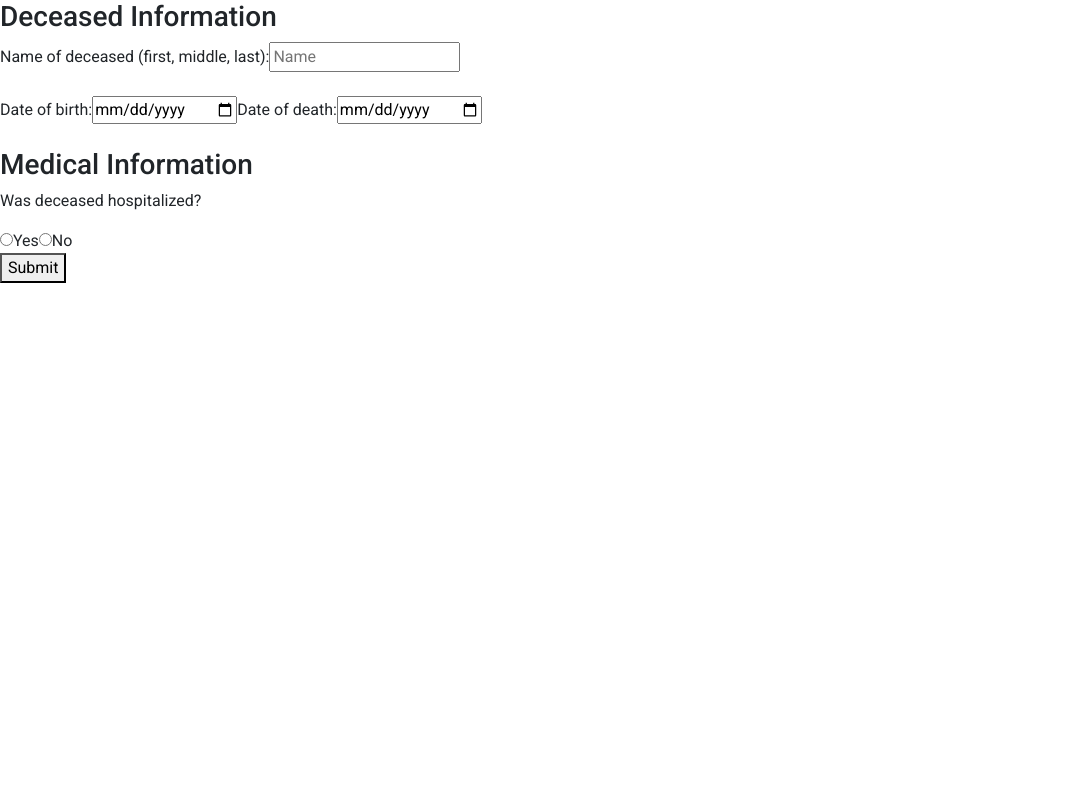
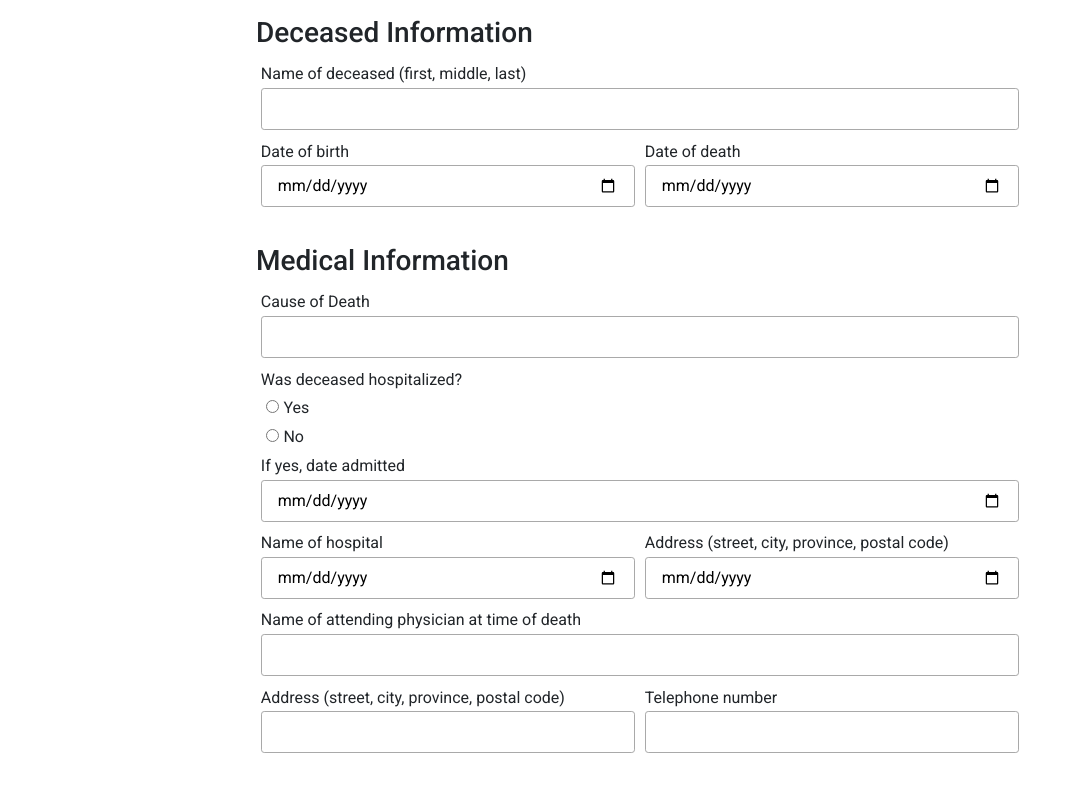
Before and after one commit to PDFlex/PDFLex, a React (Create React App) app: page / in a window 1280 px wide. Shown: the top 792 px of the page, without its empty margins (0-1082 px from the left). Built offline with nearby package versions, Linux system fonts and the light colour scheme.

Commit message:
Switched from pure CSS to Styled Components, don't forget to git stash pop :)

```diff
--- a/src/components/Form.js
+++ b/src/components/Form.js
@@ -1,5 +1,40 @@
 import { useState } from "react";
+import styled from 'styled-components';
 import axios from "axios";
+
+const FormContainer = styled.form`
+    display: flex;
+    flex-direction: column;
+    margin: auto 15rem;
+    /* border: 0.05rem solid #a9a9a9; */
+`
+
+const Section = styled.div`
+    display: grid;
+    grid-template-columns: 1fr 1fr;
+    margin: 1rem;
+`
+
+const Heading = styled.h3`
+
+`
+
+const Label = styled.label`
+    grid-column: span ${props => props.span};
+    margin: 0.3rem 0.3rem 0;
+`
+
+const Input = styled.input`
+    padding: 0.5rem 1rem;
+    margin: 0.1rem 0.3rem 0.3rem;
+    border: 0.05rem solid #a9a9a9;
+    border-radius: 0.2rem;
+    box-sizing: border-box;
+    &:focus {
+        outline: 0.1rem solid #949494;
+    }
+    grid-column: span ${props => props.span};
+`
 
 const Form = () => {
     // Deceased Information
@@ -8,56 +43,76 @@ const Form = () => {
     const [dateOfDeath, setDateOfDeath] = useState(new Date());
 
     // Medical Information
+    const [causeOfDeath, setCauseOfDeath] = useState('');
     const [deceasedHospitalized, setDeceasedHospitalized] = useState(false);
-    const [pastPhysicianNames, setPastPhysicianNames] = useState([]);
+    const [hospitalizationDate, setHospitalizationDate] = useState(new Date());
+    const [hospitalName, setHospitalName] = useState('');
+    const [hospitalAddress, setHospitalAddress] = useState('');
+    const [attendingPhysicianName, setAttendingPhysicianName] = useState('');
+    const [attendingPhysicianAddress, setAttendingPhysicianAddress] = useState('');
+    const [attendingPhysicianContactNumber, setAttendingPhysicianContactNumber] = useState('');
 
     const handleSubmit = (e) => {
         e.preventDefault();
 
-        const form = {deceasedName, dateOfBirth, dateOfDeath, deceasedHospitalized, pastPhysicianNames};
+        const form = {
+            deceasedName, dateOfBirth, dateOfDeath
+        };
         console.log(JSON.stringify(form));
 
         const url = 'http://localhost:8080/form-info/post';
         axios.post(url, form).then(() => {});
     }
 
-    const getInfo = () => {
-        const url2 = 'http://localhost:8080/form-info/get';
-        axios.get(url2).then((res) => {
-            console.log(res)
-        });
-    }
+    return (
+        <FormContainer>
+            {/* DECEASED INFORMATION */}
+            <Section>
+                <Heading>Deceased Information</Heading>
+                <Label span = {2}> Name of deceased (first, middle, last)</Label>
+                <Input type="text" span = {2} value={deceasedName} onChange={(e) => setDeceasedName(e.target.value)}/>
 
-    return (
-        <div className="form">
+                <Label span = {1}>Date of birth </Label>
+                <Label span = {1}> Date of death </Label>
+                <Input type="date" span = {1} value={dateOfBirth} onChange={(e) => setDateOfBirth(e.target.value)}/>
+                <Input type="date" span = {1} value={dateOfDeath} onChange={(e) => setDateOfDeath(e.target.value)}/>
+            </Section>
 
-            <form onSubmit={handleSubmit}>
+            {/* MEDICAL INFORMATION */}
+            <Section>
+                <Heading>Medical Information</Heading>
+                <Label span = {2}> Cause of Death</Label>
+                <Input type="text" span = {2} value={causeOfDeath} onChange={(e) => setCauseOfDeath(e.target.value)}/>
 
-                {/* DECEASED INFORMATION */}
-                <div className="deceasedInfo">
-                    <h3>Deceased Information</h3>
-                    <label>Name of deceased (first, middle, last):</label>
-                    <input type="text" placeholder="Name" value={deceasedName} onChange={(e) => setDeceasedName(e.target.value)} /><br /><br />
+                <Label span = {2}> Was deceased hospitalized?</Label>
+                <Label span = {2}>
+                    <Input type="radio" span = {2} name="hospitalized" value={deceasedHospitalized} onChange={(e) => setDeceasedHospitalized(true)}/>
+                    Yes
+                </Label>
+                <Label span = {2}>
+                    <Input type="radio" span = {1} name="hospitalized" value={deceasedHospitalized} onChange={(e) => setDeceasedHospitalized(false)}/>
+                    No
+                </Label>
 
-                    <label>Date of birth:</label>
-                    <input type="date" value={dateOfBirth} onChange={(e) => setDateOfBirth(e.target.value)}/>
-                    <label>Date of death:</label>
-                    <input type="date" value={dateOfDeath} onChange={(e) => setDateOfDeath(e.target.value)}/><br /><br />
-                </div>
+                <Label span = {2}>If yes, date admitted</Label>
+                <Input type="date" span = {2} value={hospitalizationDate} onChange={(e) => setHospitalizationDate(e.target.value)}/>
 
-                {/* MEDICAL INFORMATION */}
-                <div className="medicalInfo">
-                    <h3>Medical Information</h3>
-                    <p>Was deceased hospitalized?</p>
-                    <input type="radio" name="hospitalized" value={deceasedHospitalized} onChange={(e) => setDeceasedHospitalized(true)}/>
-                    <label>Yes</label>
-                    <input type="radio" name="hospitalized" value={deceasedHospitalized} onChange={(e) => setDeceasedHospitalized(false)}/>
-                    <label>No</label>
-                </div>
+                <Label span = {1}> Name of hospital </Label>
+                <Label span = {1}> Address (street, city, province, postal code) </Label>
+                <Input type="date" span = {1} value={hospitalName} onChange={(e) => setHospitalName(e.target.value)}/>
+                <Input type="date" span = {1} value={hospitalAddress} onChange={(e) => setHospitalAddress(e.target.value)}/>
 
-                <button>Submit</button>
-            </form>
-        </div>
+                <Label span = {2}> Name of attending physician at time of death </Label>
+                <Input type="text" span = {2} value={attendingPhysicianName} onChange={(e) => setAttendingPhysicianName(e.target.value)}/>
+
+                <Label span = {1}> Address (street, city, province, postal code) </Label>
+                <Label span = {1}> Telephone number </Label>
+                <Input type="text" span = {1} value={attendingPhysicianAddress} onChange={(e) => setAttendingPhysicianAddress(e.target.value)}/>
+                <Input type="text" span = {1} value={attendingPhysicianContactNumber} onChange={(e) => setAttendingPhysicianContactNumber(e.target.value)}/>
+
+
+            </Section>
+        </FormContainer>
     );
 }
 
```
